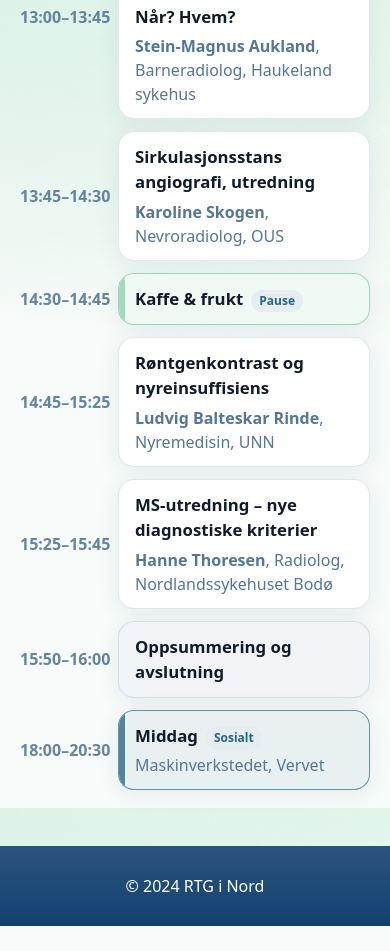
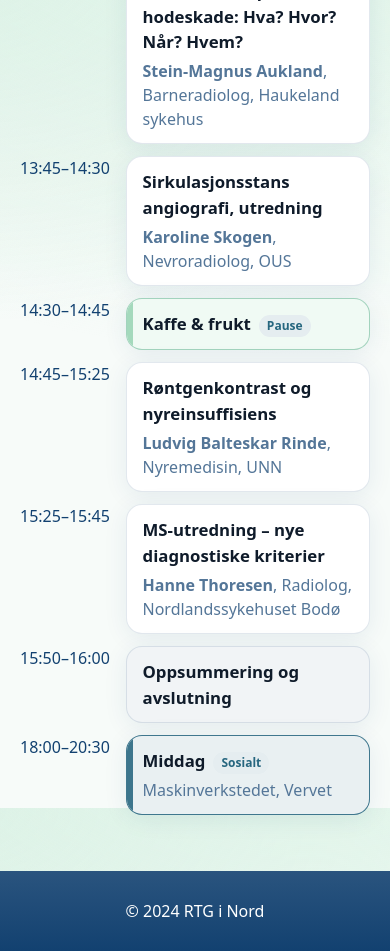
Before and after one commit to JacobFIqbal/rtginord, a Vue app: page /#/program in a window 390 px wide. Shown: the part 880-1831 px from the top of the page. Before the commit the page ends 1806 px from the top, so only its background shows below. Built offline with nearby package versions, Linux system fonts and the light colour scheme.

Commit message:
modified time for more correct view on mobile

```diff
--- a/src/components/ProgramItems.vue
+++ b/src/components/ProgramItems.vue
@@ -133,20 +133,30 @@ const activeIdx = ref(0);
 .items{ list-style:none; padding:0; margin:0; display:grid; gap:12px; }
 .item{
   display:grid;
-  grid-template-columns: 12ch 1fr;
-  align-items: stretch;
+  /* Mobile: let time column grow to fit, so it never tucks under the card */
+  grid-template-columns: minmax(10ch, max-content) 1fr;
   gap:14px;
+  align-items:start;          /* mobile: top-align to avoid overlap */
+  isolation:isolate;          /* keep time above card shadow if close */
 }
-@media (max-width:720px){
-  .item{ grid-template-columns: 84px 1fr; }
+@media (min-width: 720px){
+  .item{
+    grid-template-columns: 12ch 1fr;
+    align-items:center;       /* center both cells vertically */
+  }
+  .time{
+    align-items:center;       /* center the timestamp text */
+    align-self:center;        /* center within its grid area */
+  }
 }
 .time{
-  display:flex; align-items:center; justify-content:flex-start;
-  color: color-mix(in srgb, var(--navy) 65%, white);
-  font-weight: 600;
-  white-space: nowrap;              /* <- viktig: ikke bryt linje */
-  word-break: keep-all;             /* unngå brudd rundt en-dash */
-  font-variant-numeric: tabular-nums;
+  display:flex;
+  align-items:flex-start;     /* mobile: align to top edge of card */
+  justify-content:flex-start;
+  white-space:nowrap;
+  word-break:keep-all;
+  font-variant-numeric:tabular-nums;
+  z-index:1;
 }
 .card{
   position: relative;               /* for accent-stripen */
@@ -186,12 +196,13 @@ const activeIdx = ref(0);
 
 /* Sosialt: Middag */
 /* Sosialt: Middag – litt mer blå */
-.item[data-type="social"] .card{
-  background: color-mix(in srgb, var(--teal) 32%, white);
-  border-color: color-mix(in srgb, var(--teal) 62%, var(--border));
+.item[data-type="social"] .card {
+  background: color-mix(in srgb, var(--teal) 55%, white);
+  border-color: color-mix(in srgb, var(--teal) 85%, var(--border));
 }
-.item[data-type="social"] .card::before{
-  background: color-mix(in srgb, var(--teal) 80%, white);
+
+.item[data-type="social"] .card::before {
+  background: color-mix(in srgb, var(--teal) 90%, white);
 }
 
 /* Avslutning mv. kan fortsatt være subtilt */
```
